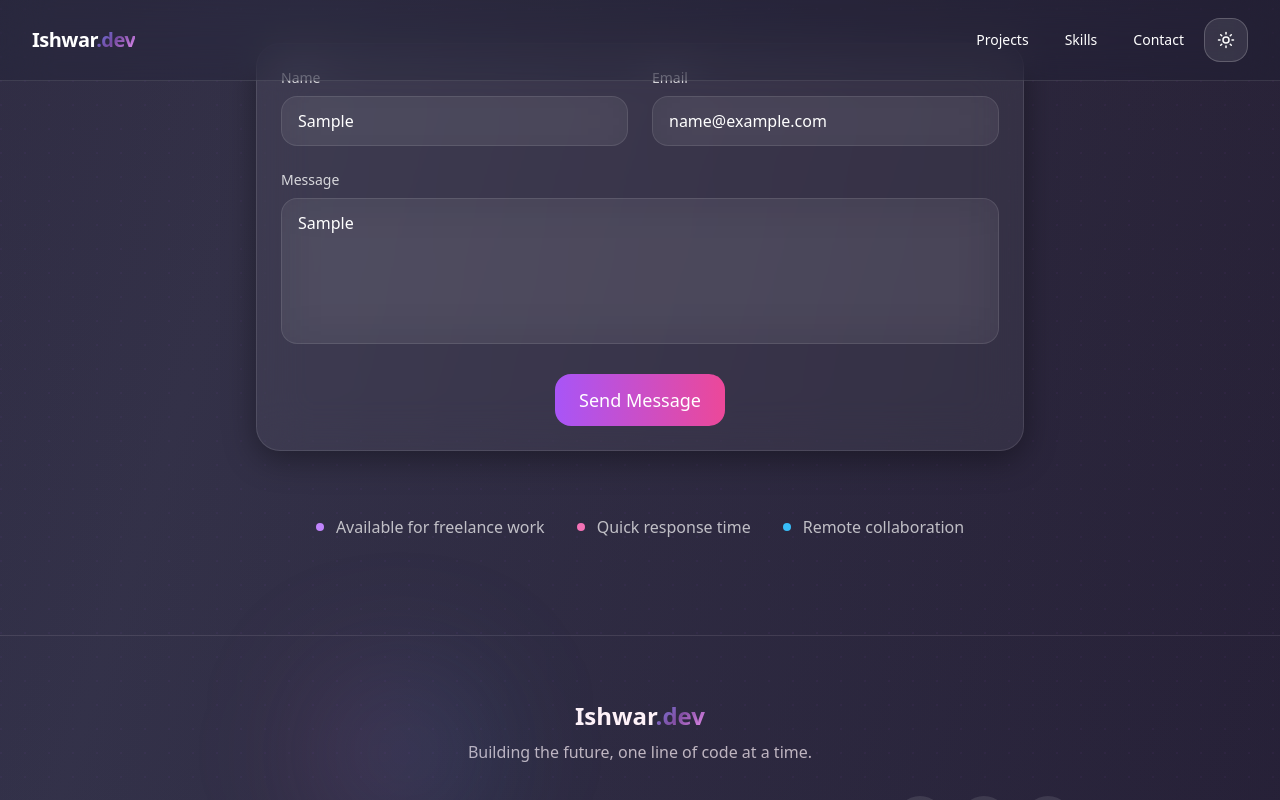
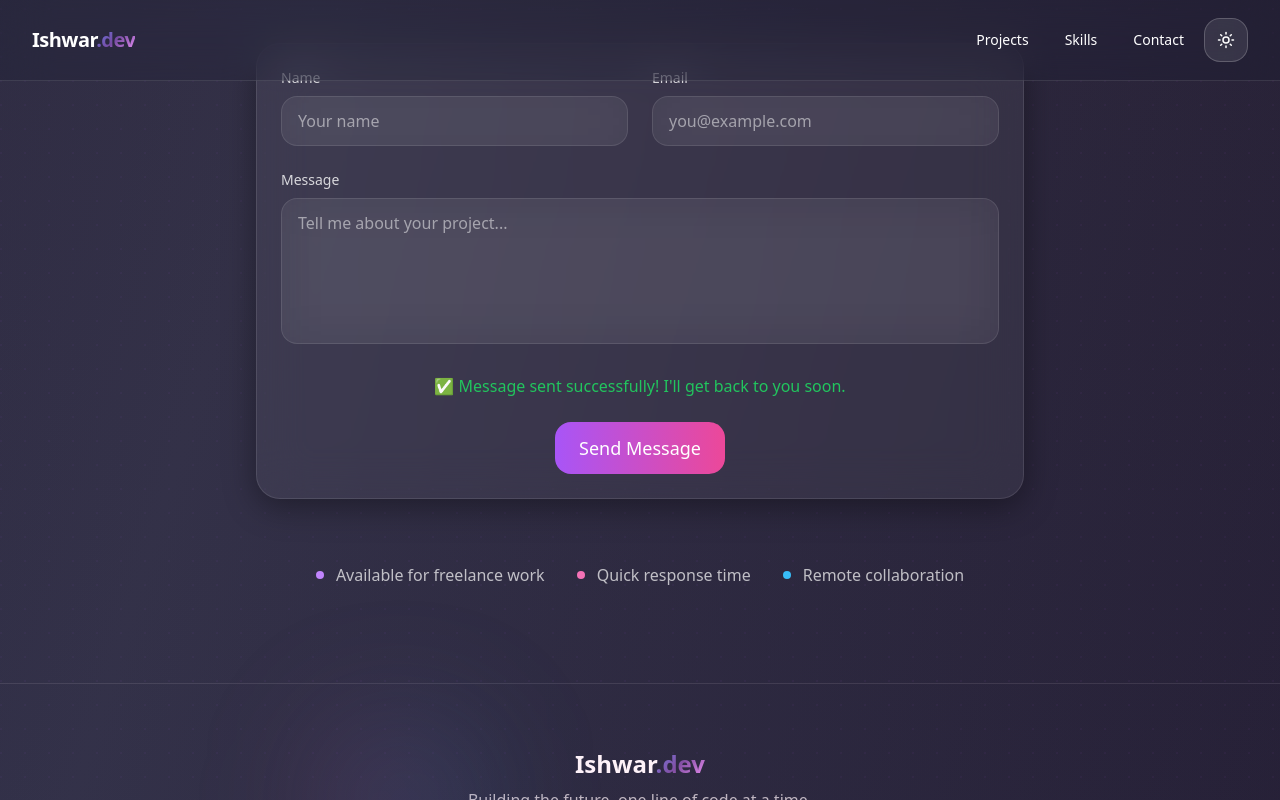
Before and after one commit to kawadeIshwar/Portfolio, a React (Vite) app: page / in a window 1280 px wide. Both pictures are taken after typing "Sample", "name@example.com", "Sample" into the empty fields and a click on the button "Send Message". Shown: the part 3160-3960 px from the top of the page. Built offline with nearby package versions, Linux system fonts and the light colour scheme.

Commit message:
file update

```diff
--- a/package.json
+++ b/package.json
@@ -9,6 +9,7 @@
     "preview": "vite preview"
   },
   "dependencies": {
+    "@emailjs/browser": "^4.4.1",
     "framer-motion": "^11.3.27",
     "lucide-react": "^0.454.0",
     "react": "^18.3.1",
@@ -17,10 +18,10 @@
   "devDependencies": {
     "@types/react": "^18.3.5",
     "@types/react-dom": "^18.3.0",
+    "@vitejs/plugin-react": "^4.3.1",
     "autoprefixer": "^10.4.20",
     "postcss": "^8.4.47",
     "tailwindcss": "^3.4.12",
-    "vite": "^5.4.6",
-    "@vitejs/plugin-react": "^4.3.1"
+    "vite": "^5.4.6"
   }
 }
--- a/src/components/Contact.jsx
+++ b/src/components/Contact.jsx
@@ -1,6 +1,71 @@
 import { motion } from 'framer-motion'
+import { useState } from 'react'
+import emailjs from '@emailjs/browser'
 
 export default function Contact({ dark }) {
+  const [formData, setFormData] = useState({
+    name: '',
+    email: '',
+    message: ''
+  })
+  const [isSubmitting, setIsSubmitting] = useState(false)
+  const [submitStatus, setSubmitStatus] = useState('')
+
+  const handleChange = (e) => {
+    setFormData({
+      ...formData,
+      [e.target.name]: e.target.value
+    })
+  }
+
+  const handleSubmit = async (e) => {
+    e.preventDefault()
+    setIsSubmitting(true)
+    setSubmitStatus('')
+
+    try {
+      // Get EmailJS credentials from environment variables
+      const serviceId = import.meta.env.VITE_EMAILJS_SERVICE_ID || 'service_5to9maw'
+      const templateId = import.meta.env.VITE_EMAILJS_TEMPLATE_ID || 'template_aypkaui' // Auto-reply template (To: {{email}})
+      const ownerTemplateId = import.meta.env.VITE_EMAILJS_OWNER_TEMPLATE_ID || '' // Owner notification template (fixed To)
+      const publicKey = import.meta.env.VITE_EMAILJS_PUBLIC_KEY || 'ItoMg-1b122sfWWyM'
+
+      // Payload for auto-reply template (To: {{email}})
+      const autoReplyParams = {
+        email: formData.email,
+        name: formData.name,
+        title: formData.message,
+        from_name: formData.name,
+        from_email: formData.email,
+        message: formData.message
+      }
+
+      // Payload for owner notification template (To: your fixed email inside template)
+      const ownerParams = {
+        name: formData.name,
+        email: formData.email,
+        message: formData.message
+      }
+
+      const sendTasks = [
+        emailjs.send(serviceId, templateId, autoReplyParams, publicKey)
+      ]
+      if (ownerTemplateId) {
+        sendTasks.push(emailjs.send(serviceId, ownerTemplateId, ownerParams, publicKey))
+      }
+
+      const result = await Promise.all(sendTasks)
+
+      console.log('Email sent successfully:', result)
+      setSubmitStatus('success')
+      setFormData({ name: '', email: '', message: '' })
+    } catch (error) {
+      console.error('Error sending email:', error)
+      setSubmitStatus('error')
+    } finally {
+      setIsSubmitting(false)
+    }
+  }
   return (
     <section id="contact" className="py-24">
       <motion.h2
@@ -34,13 +99,17 @@ export default function Contact({ dark }) {
         className={`grid sm:grid-cols-2 gap-6 max-w-3xl mx-auto ${
           dark ? 'card' : 'card-light'
         }`}
-        onSubmit={(e) => e.preventDefault()}
+        onSubmit={handleSubmit}
       >
         <div className="sm:col-span-1">
           <label className={`text-sm font-medium mb-2 block ${
             dark ? 'text-white/80' : 'text-gray-700'
           }`}>Name</label>
           <input
+            name="name"
+            value={formData.name}
+            onChange={handleChange}
+            required
             className={`${
               dark ? 'input-modern text-white placeholder-white/50' : 'input-modern-light text-gray-800 placeholder-gray-500'
             }`}
@@ -53,6 +122,10 @@ export default function Contact({ dark }) {
           }`}>Email</label>
           <input
             type="email"
+            name="email"
+            value={formData.email}
+            onChange={handleChange}
+            required
             className={`${
               dark ? 'input-modern text-white placeholder-white/50' : 'input-modern-light text-gray-800 placeholder-gray-500'
             }`}
@@ -64,6 +137,10 @@ export default function Contact({ dark }) {
             dark ? 'text-white/80' : 'text-gray-700'
           }`}>Message</label>
           <textarea
+            name="message"
+            value={formData.message}
+            onChange={handleChange}
+            required
             rows="5"
             className={`resize-none ${
               dark ? 'input-modern text-white placeholder-white/50' : 'input-modern-light text-gray-800 placeholder-gray-500'
@@ -71,9 +148,34 @@ export default function Contact({ dark }) {
             placeholder="Tell me about your project..."
           />
         </div>
+
+        {/* Status Messages */}
+        {submitStatus === 'success' && (
+          <div className="sm:col-span-2 text-center">
+            <p className="text-green-500 font-medium">
+              ✅ Message sent successfully! I'll get back to you soon.
+            </p>
+          </div>
+        )}
+        {submitStatus === 'error' && (
+          <div className="sm:col-span-2 text-center">
+            <p className="text-red-500 font-medium">
+              ❌ Failed to send message. Please try again or contact me directly.
+            </p>
+          </div>
+        )}
+
         <div className="sm:col-span-2 flex justify-center">
-          <button className="btn-primary px-8 py-4 text-lg">
-            Send Message
+          <button
+            type="submit"
+            disabled={isSubmitting}
+            className={`btn-primary px-8 py-4 text-lg transition-all duration-200 ${
+              isSubmitting
+                ? 'opacity-50 cursor-not-allowed'
+                : 'hover:scale-105'
+            }`}
+          >
+            {isSubmitting ? 'Sending...' : 'Send Message'}
           </button>
         </div>
       </motion.form>
```
Also changed, not shown: 2 other files (tests, documents, lock files or other folders).
